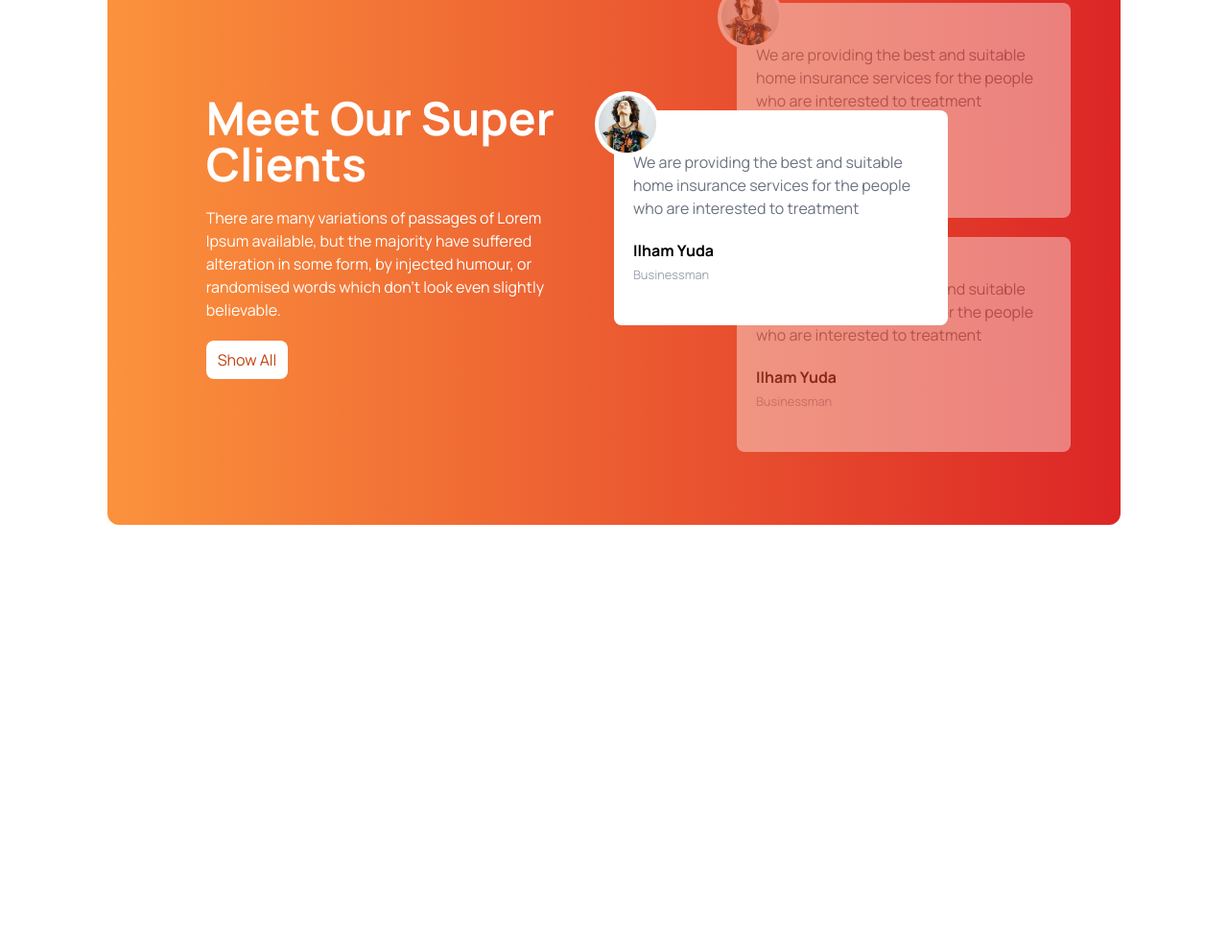
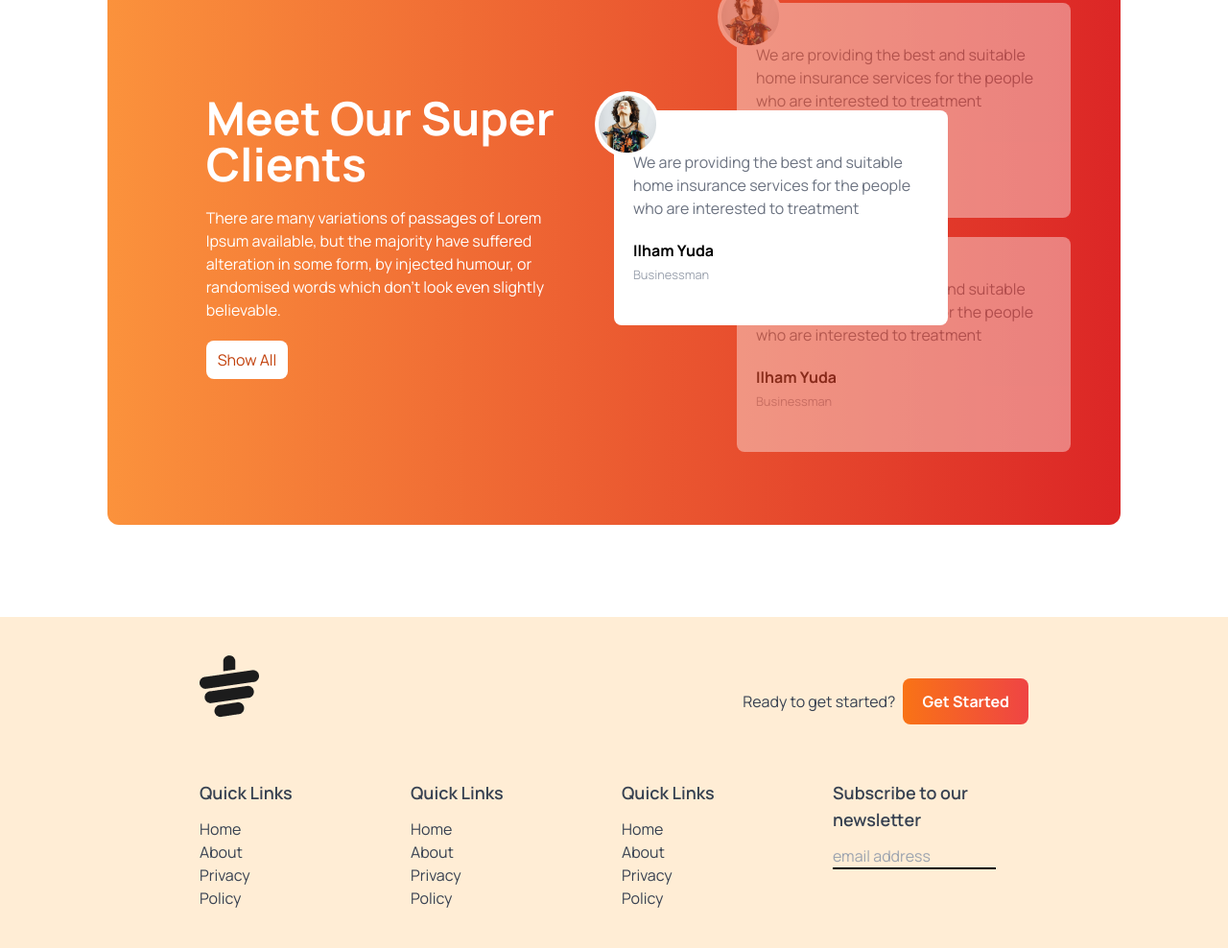
Before and after one commit to sumaiai/tea-house, a plain HTML site: page index.html in a window 1280 px wide. Shown: the part 1885-2873 px from the top of the page at 96% size. Before the commit the page ends 2528 px from the top, so only its background shows below. Drawn offline with nearby package versions, Linux system fonts and the light colour scheme.

Commit message:
footer added

```diff
--- a/index.html
+++ b/index.html
@@ -234,7 +234,88 @@
 
         </section>
 
+
     </main>
+    <footer class="bg-orange-100 text-gray-700 px-4 py-10 md:px-16">
+        <div class="w-9/12 mx-auto">
+            <!-- logo -->
+            <div class="mb-8 flex justify-between">
+                <img class="mb-8" src="images/cup.png" alt="">
+                <div class="flex items-center gap-2">
+                    <h4>Ready to get started?</h4>
+                    <button
+                        class="flex bg-gradient-to-r from-orange-500 to-red-500 px-5 py-3 rounded-lg text-white font-bold ">Get
+                        Started</button>
+
+                </div>
+
+            </div>
+            <!-- links -->
+            <div class="grid grid-cols-1 md:grid-cols-2 lg:grid-cols-4 gap-4">
+                <div>
+                    <h3 class="font-semibold text-lg mb-3">Quick Links</h3>
+                    <ul>
+                        <li>
+                            <a class="hover:text-orange-600" href="#">Home</a>
+                        </li>
+                        <li>
+                            <a class="hover:text-orange-600" href="#">About</a>
+                        </li>
+                        <li>
+                            <a class="hover:text-orange-600" href="#">Privacy</a>
+                        </li>
+                        <li>
+                            <a class="hover:text-orange-600" href="#">Policy</a>
+                        </li>
+                    </ul>
+                </div>
+                <div>
+                    <h3 class="font-semibold text-lg mb-3">Quick Links</h3>
+                    <ul>
+                        <li>
+                            <a class="hover:text-orange-600" href="#">Home</a>
+                        </li>
+                        <li>
+                            <a class="hover:text-orange-600" href="#">About</a>
+                        </li>
+                        <li>
+                            <a class="hover:text-orange-600" href="#">Privacy</a>
+                        </li>
+                        <li>
+                            <a class="hover:text-orange-600" href="#">Policy</a>
+                        </li>
+                    </ul>
+                </div>
+                <div>
+                    <h3 class="font-semibold text-lg mb-3">Quick Links</h3>
+                    <ul>
+                        <li>
+                            <a class="hover:text-orange-600" href="#">Home</a>
+                        </li>
+                        <li>
+                            <a class="hover:text-orange-600" href="#">About</a>
+                        </li>
+                        <li>
+                            <a class="hover:text-orange-600" href="#">Privacy</a>
+                        </li>
+                        <li>
+                            <a class="hover:text-orange-600" href="#">Policy</a>
+                        </li>
+                    </ul>
+                </div>
+                <div>
+                    <h3 class="font-semibold text-lg mb-3">Subscribe to our newsletter</h3>
+                    <div class="flex flex-col space-y-2">
+                        <input class="bg-transparent border-b-2 border-black w-4/6 md:w-5/6" placeholder="email address"
+                            type="text">
+                    </div>
+
+                </div>
+            </div>
+
+        </div>
+
+    </footer>
 
 </body>
 
```
